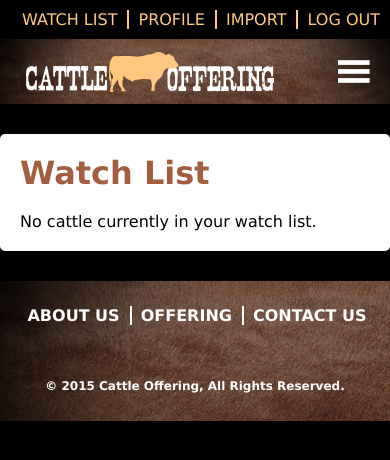
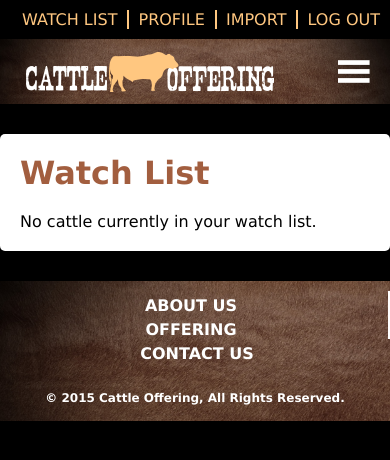
Before and after one commit to freshcodellc/cattle-offering, a Django app: page /account/watchlist/ in a window 390 px wide. Shown: the top 460 px of the page. Run offline with Django 3.2, Linux system fonts and the light colour scheme; the visitor is signed in with stand-in values (Sample User, id 1); data that the repository does not hold is empty; style sheets or scripts are compiled from the project's sources; parts of the project's set-up code (start-up, migrations or seed data) failed here and were passed over; some libraries are stand-ins or nearby versions.

Commit message:
Bug fixes and responsiveness for offering list view

```diff
--- a/cattle/filters.py
+++ b/cattle/filters.py
@@ -134,7 +134,7 @@ class CattleFilter(FilterSet):
                                                action=get_filter_function(RADG_QUERY_MAP))
     heifer_pregnancy = ChoiceFilter(choices=PERCENTILE_CHOICES,
                                     action=get_filter_function(HEIFER_PREGNANCY_QUERY_MAP))
-    cow_energy_value = ChoiceFilter(choices=PERCENTILE_CHOICES,
+    calving_ease_maternal = ChoiceFilter(choices=PERCENTILE_CHOICES,
                                     action=get_filter_function(CEM_QUERY_MAP))
     maternal_milk = ChoiceFilter(choices=PERCENTILE_CHOICES,
                                  action=get_filter_function(MATERNAL_MILK_QUERY_MAP))
--- a/cattle/templates/cattle/offering.html
+++ b/cattle/templates/cattle/offering.html
@@ -2,6 +2,7 @@
 {% block title %}Offering{% endblock %}
 
 {% block content %}
+<div class="flex-wrap">
   <div class="offering-content clear">
     <h1 class="main-content__title">All Offers</h1>
     {% for cattle in object_list %}
@@ -109,4 +110,5 @@
       <input class="button__filter-form" type="submit" />
     </form>
   </div>
+</div>
 {% endblock %}
--- a/core/static/cattle/css/_cattle.scss
+++ b/core/static/cattle/css/_cattle.scss
@@ -33,6 +33,19 @@ header {
 
 .is-hidden {
   display: none !important;
+}
+
+.flex-wrap {
+  display: -webkit-box;
+  display: -moz-box;
+  display: -ms-flexbox;
+  display: -moz-flex;
+  display: -webkit-flex;
+  display: flex;
+
+  @include tablet {
+    flex-direction: column;
+  }
 }
 
 /*----->> Buttons <<-----*/
@@ -222,6 +235,7 @@ header {
 
   &__logo {
     margin: 8px 0 0 25px;
+    max-width: 65%;
   }
 }
 
@@ -244,7 +258,7 @@ header {
   }
 
   &.open {
-    height: 205px;
+    height: 153px;
     background-color: $black;
     transition: height 1s;
   }
@@ -274,7 +288,7 @@ header {
   @include tablet {
     display: block;
     float: right;
-    line-height: 65px;
+    height: 65px;
   }
 
   &__svg {
@@ -750,6 +764,12 @@ header {
   width: 72%;
   border-radius: 4px;
   float: left;
+  order: 1;
+
+  @include tablet {
+    width: 100%;
+    order: 2;
+  }
 
   &__message {
     margin-top: 20px;
@@ -766,11 +786,14 @@ header {
     padding: 0px 5px 0px 5px;
     display: flex;
     flex-direction: column;
+
+    @include mobile {
+      width: 100%;
+    }
   }
 
   &__item {
     text-decoration: none;
-    height: 25px;
     line-height: 25px;
     display: block;
   }
@@ -787,6 +810,14 @@ header {
   width: 27%;
   border-radius: 4px;
   float: right;
+  margin-left: 1%;
+  order: 2;
+
+  @include tablet {
+    width: 100%;
+    order: 1;
+    margin-left: 0;
+  }
 
   &__title {
     height: 30px;
@@ -818,7 +849,7 @@ header {
 
   &__label {
     @extend .filter-form__row;
-    height: 25px;
+    min-height: 25px;
     line-height: 25px;
     font-size: 13px;
   }
@@ -997,6 +1028,12 @@ header {
   max-width: 980px;
   text-align: center;
 
+  @include mobile {
+    height: auto;
+    line-height: normal;
+    padding-top: 10px;
+  }
+
   &__link {
     text-decoration: none;
     border-right: 2px solid $white;
@@ -1013,5 +1050,11 @@ header {
       border-right: none;
       padding-right: 0px;
     }
+
+    @include mobile {
+      width: 100%;
+      display: block;
+      padding-top: 5px;
+    }
   }
 }
--- a/core/static/cattle/css/_mixins.scss
+++ b/core/static/cattle/css/_mixins.scss
@@ -1,5 +1,5 @@
 @mixin mobile {
-  @media screen and (max-width: #{$tablet-width - 1px}) {
+  @media screen and (max-width: #{$mobile-width - 1px}) {
     @content;
   }
 }
```
